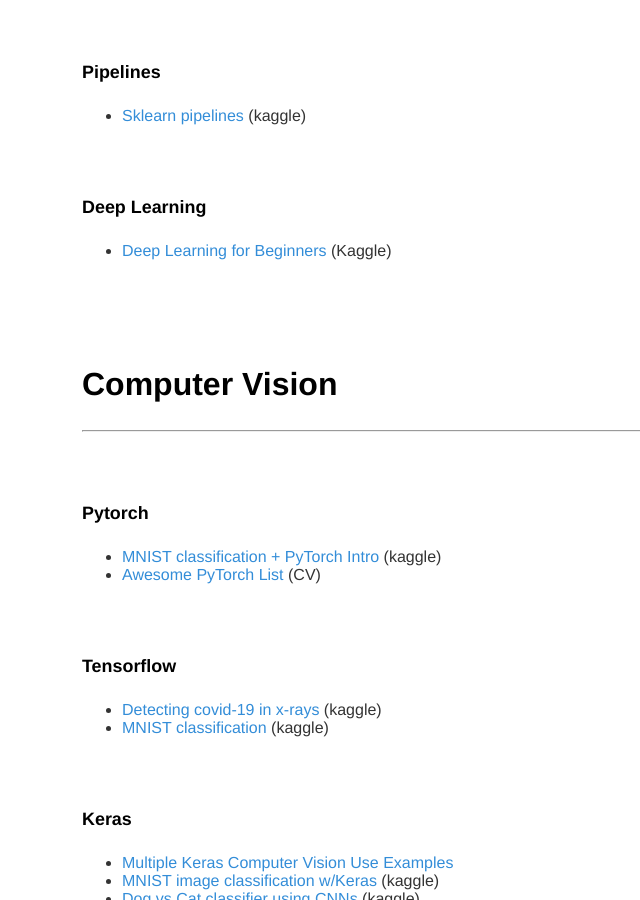
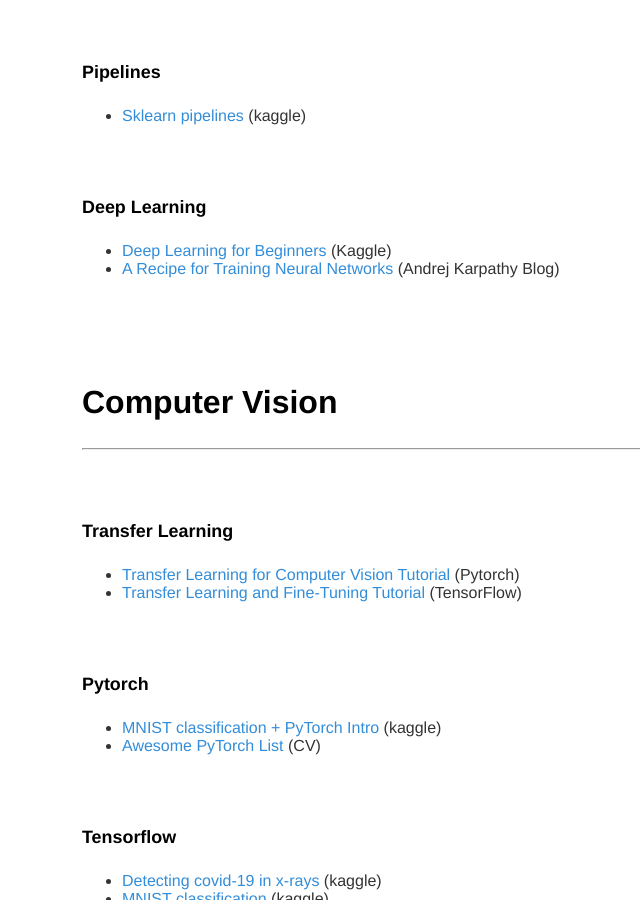
Before and after one commit to datasciencecookbook/datasciencecookbook.github.io, a Jekyll site: the page built from examples/index.md, in a window 1280 px wide and 900 px high, scrolled down 1395 px. Shown: the whole window, without its empty margins (110-750 px from the left). Built offline with Jekyll 4.4.1, drawn with Linux system fonts in a browser that asks for light colours.

Commit message:
added transfer learning

```diff
--- a/examples/index.md
+++ b/examples/index.md
@@ -55,11 +55,17 @@
 <br><br>
 #### Deep Learning
 - [Deep Learning for Beginners](https://www.kaggle.com/kanncaa1/deep-learning-tutorial-for-beginners) (Kaggle)
+- [A Recipe for Training Neural Networks](https://karpathy.github.io/2019/04/25/recipe/) (Andrej Karpathy Blog)
 
 
 <br><br><br><br>
 ## Computer Vision
 -----------------
+
+<br><br>
+#### Transfer Learning
+- [Transfer Learning for Computer Vision Tutorial](https://pytorch.org/tutorials/beginner/transfer_learning_tutorial.html) (Pytorch)
+- [Transfer Learning and Fine-Tuning Tutorial](https://www.tensorflow.org/tutorials/images/transfer_learning) (TensorFlow)
 
 <br><br>
 #### Pytorch
```
